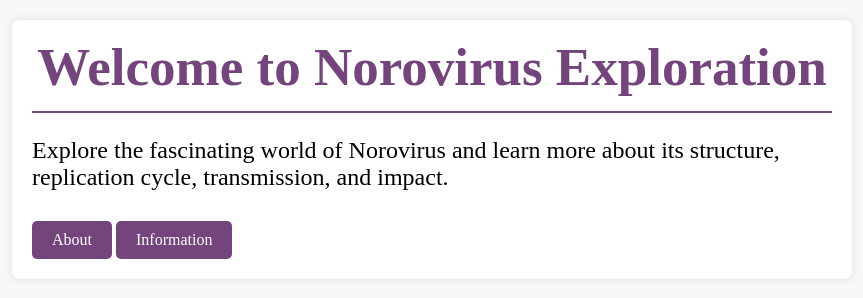
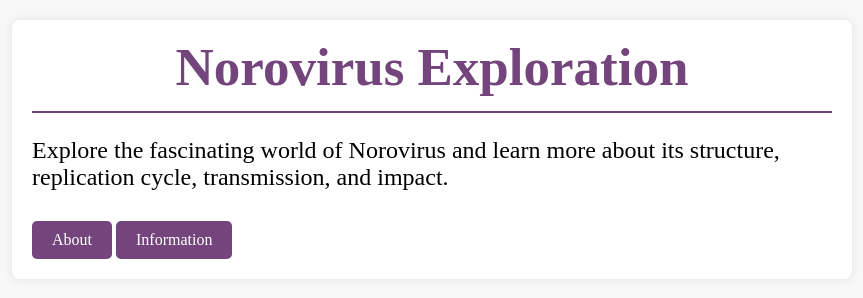
Before and after one commit to donnabotoy/norovirus, a plain HTML site: page index.html in a window 1280 px wide. Shown: the whole page, without its empty margins (208-1071 px from the left). Drawn offline with Linux system fonts and the light colour scheme.

Commit message:
Update index.html

```diff
--- a/index.html
+++ b/index.html
@@ -74,7 +74,7 @@
 </head>
 <body>
     <div class="container">
-        <h1>Welcome to Norovirus Exploration</h1>
+        <h1>Norovirus Exploration</h1>
         <p>Explore the fascinating world of Norovirus and learn more about its structure, replication cycle, transmission, and impact.</p>
         <a href="/norovirus/about.html" class="button">About</a>
         <a href="/norovirus/information.html" class="button">Information</a>
```
